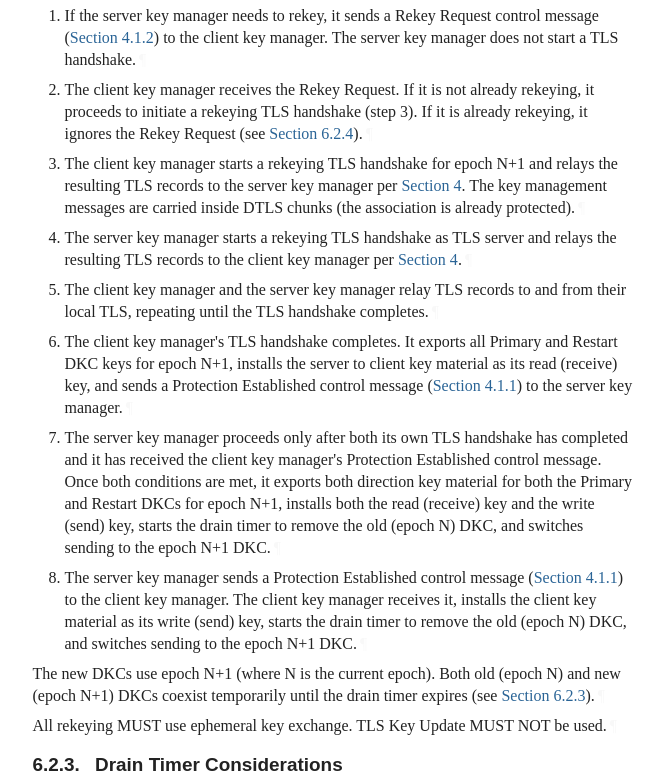
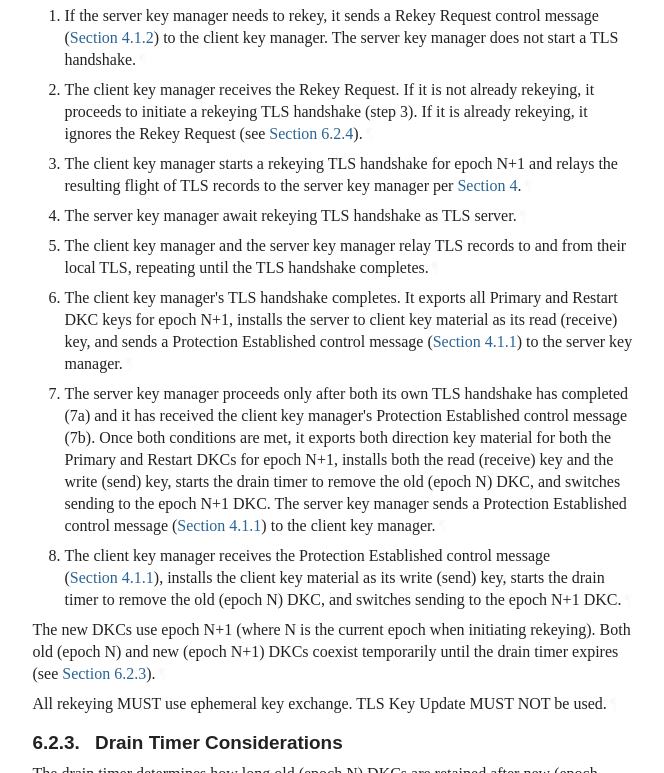
Before and after one commit to teiclap/draft-porfiri-tsvwg-sctp-dtls-handshake, a plain HTML site: page issue21/draft-porfiri-tsvwg-sctp-dtls-handshake.html in a window 1280 px wide. Shown: the part 11227-12000 px from the top of the page, without its empty margins (92-756 px from the left). Drawn offline with Linux system fonts and the light colour scheme; a web font is replaced by a local one.

Commit message:
Script updating gh-pages from 5a8a76e. [ci skip]

```diff
--- a/issue21/draft-porfiri-tsvwg-sctp-dtls-handshake.html
+++ b/issue21/draft-porfiri-tsvwg-sctp-dtls-handshake.html
@@ -2453,6 +2453,7 @@ the rekeying TLS handshake.<a href="#section-6.2.2-3.2.1" class="pilcrow">¶</a>
                     <text x="324" y="356">N+1)</text>
                     <text x="296" y="388">-[DATA(Protection</text>
                     <text x="412" y="388">Estab.)]-&gt;</text>
+                    <text x="672" y="388">7b.</text>
                     <text x="532" y="420">complete</text>
                     <text x="672" y="420">7a.</text>
                     <text x="400" y="436">(wait</text>
@@ -2465,7 +2466,6 @@ the rekeying TLS handshake.<a href="#section-6.2.2-3.2.1" class="pilcrow">¶</a>
                     <text x="452" y="452">client</text>
                     <text x="492" y="452">PE</text>
                     <text x="544" y="452">received)</text>
-                    <text x="672" y="452">7b.</text>
                     <text x="332" y="468">(install</text>
                     <text x="412" y="468">READ+WRITE</text>
                     <text x="472" y="468">for</text>
@@ -2539,14 +2539,12 @@ already rekeying, it proceeds to initiate a rekeying TLS handshake
 </li>
             <li id="section-6.2.2-7.3">
               <p id="section-6.2.2-7.3.1">The client key manager starts a rekeying TLS handshake for epoch
-N+1 and relays the resulting TLS records to the server key manager
-per <a href="#tls-user-message" class="auto internal xref">Section 4</a>.  The key management messages are carried
-inside DTLS chunks (the association is already protected).<a href="#section-6.2.2-7.3.1" class="pilcrow">¶</a></p>
+N+1 and relays the resulting flight of TLS records to the server key manager
+per <a href="#tls-user-message" class="auto internal xref">Section 4</a>.<a href="#section-6.2.2-7.3.1" class="pilcrow">¶</a></p>
 </li>
             <li id="section-6.2.2-7.4">
-              <p id="section-6.2.2-7.4.1">The server key manager starts a rekeying TLS handshake as TLS
-server and relays the resulting TLS records to the client key
-manager per <a href="#tls-user-message" class="auto internal xref">Section 4</a>.<a href="#section-6.2.2-7.4.1" class="pilcrow">¶</a></p>
+              <p id="section-6.2.2-7.4.1">The server key manager await rekeying TLS handshake as TLS
+server.<a href="#section-6.2.2-7.4.1" class="pilcrow">¶</a></p>
 </li>
             <li id="section-6.2.2-7.5">
               <p id="section-6.2.2-7.5.1">The client key manager and the server key manager relay TLS records
@@ -2562,24 +2560,28 @@ to the server key manager.<a href="#section-6.2.2-7.6.1" class="pilcrow">¶</a><
 </li>
             <li id="section-6.2.2-7.7">
               <p id="section-6.2.2-7.7.1">The server key manager proceeds only after both its own TLS
-handshake has completed and it has received the client key manager's
-Protection Established control message.  Once both conditions are
-met, it exports both direction key material for both the Primary and
-Restart DKCs for epoch N+1, installs both the read (receive) key and
-the write (send) key, starts the drain timer to remove the old
-(epoch N) DKC, and switches sending to the epoch N+1 DKC.<a href="#section-6.2.2-7.7.1" class="pilcrow">¶</a></p>
+handshake has completed (7a) and it has received the client key
+manager's Protection Established control message (7b).  Once both
+conditions are met, it exports both direction key material for
+both the Primary and Restart DKCs for epoch N+1, installs both
+the read (receive) key and the write (send) key, starts the drain
+timer to remove the old (epoch N) DKC, and switches sending to
+the epoch N+1 DKC. The server key manager sends a Protection
+Established control message (<a href="#protection-established" class="auto internal xref">Section 4.1.1</a>) to the
+client key manager.<a href="#section-6.2.2-7.7.1" class="pilcrow">¶</a></p>
 </li>
             <li id="section-6.2.2-7.8">
-              <p id="section-6.2.2-7.8.1">The server key manager sends a Protection Established control message
-(<a href="#protection-established" class="auto internal xref">Section 4.1.1</a>) to the client key manager.  The client
-key manager receives it, installs the client key material as its
-write (send) key, starts the drain timer to remove the old (epoch N)
-DKC, and switches sending to the epoch N+1 DKC.<a href="#section-6.2.2-7.8.1" class="pilcrow">¶</a></p>
+              <p id="section-6.2.2-7.8.1">The client key manager receives the Protection Established
+     control message (<a href="#protection-established" class="auto internal xref">Section 4.1.1</a>), installs the client
+     key material as its write (send) key, starts the drain timer to
+     remove the old (epoch N) DKC, and switches sending to the epoch
+     N+1 DKC.<a href="#section-6.2.2-7.8.1" class="pilcrow">¶</a></p>
 </li>
           </ol>
-<p id="section-6.2.2-8">The new DKCs use epoch N+1 (where N is the current epoch).  Both old
-  (epoch N) and new (epoch N+1) DKCs coexist temporarily until the
-  drain timer expires (see <a href="#drain-timer" class="auto internal xref">Section 6.2.3</a>).<a href="#section-6.2.2-8" class="pilcrow">¶</a></p>
+<p id="section-6.2.2-8">The new DKCs use epoch N+1 (where N is the current epoch when
+  initiating rekeying).  Both old (epoch N) and new (epoch N+1) DKCs
+  coexist temporarily until the drain timer expires (see
+  <a href="#drain-timer" class="auto internal xref">Section 6.2.3</a>).<a href="#section-6.2.2-8" class="pilcrow">¶</a></p>
 <p id="section-6.2.2-9">All rekeying MUST use ephemeral key exchange.  TLS Key Update MUST
   NOT be used.<a href="#section-6.2.2-9" class="pilcrow">¶</a></p>
 </section>
```
Also changed, not shown: issue21/draft-porfiri-tsvwg-sctp-dtls-handshake.txt (+19 -19 lines).
